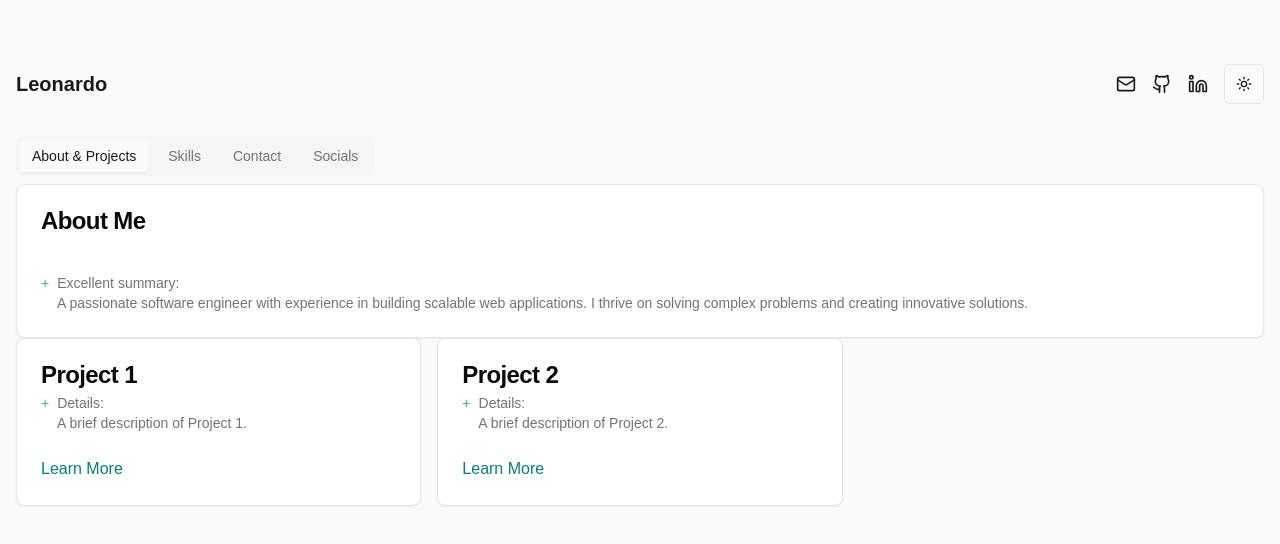
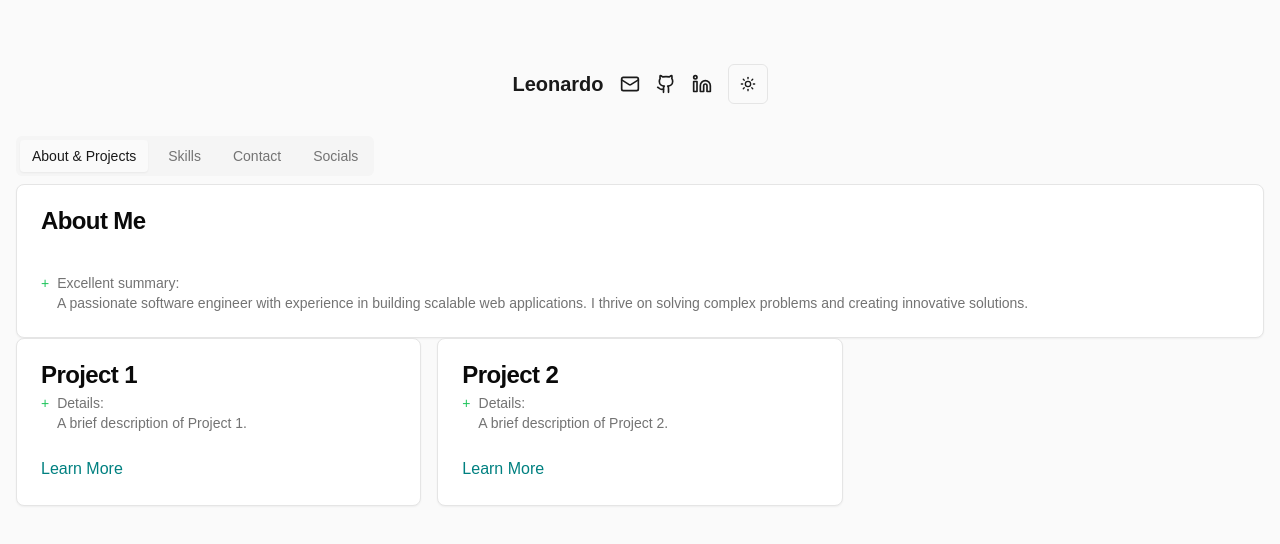
Before and after one commit to isaiahscape/portfolio-minimalist, a Next.js app: page / in a window 1280 px wide. Shown: the top 544 px of the page. Built offline with nearby package versions, Linux system fonts and the light colour scheme.

Commit message:
navigation bar: make it center

```diff
--- a/src/components/top-navigation.tsx
+++ b/src/components/top-navigation.tsx
@@ -11,8 +11,8 @@ const socialMedia = {
 
 export function TopNavigation() {
   return (
-    <nav className="flex items-center justify-between mb-8">
-      <div className="text-xl font-bold">Leonardo</div>
+    <nav className="flex items-center justify-center mb-8">
+      <div className="text-xl font-bold mr-4">Leonardo</div>
       <div className="flex items-center space-x-4">
         <a href={`mailto:${socialMedia.email}`} className="hover:text-primary">
           <Mail className="h-5 w-5" />
```
